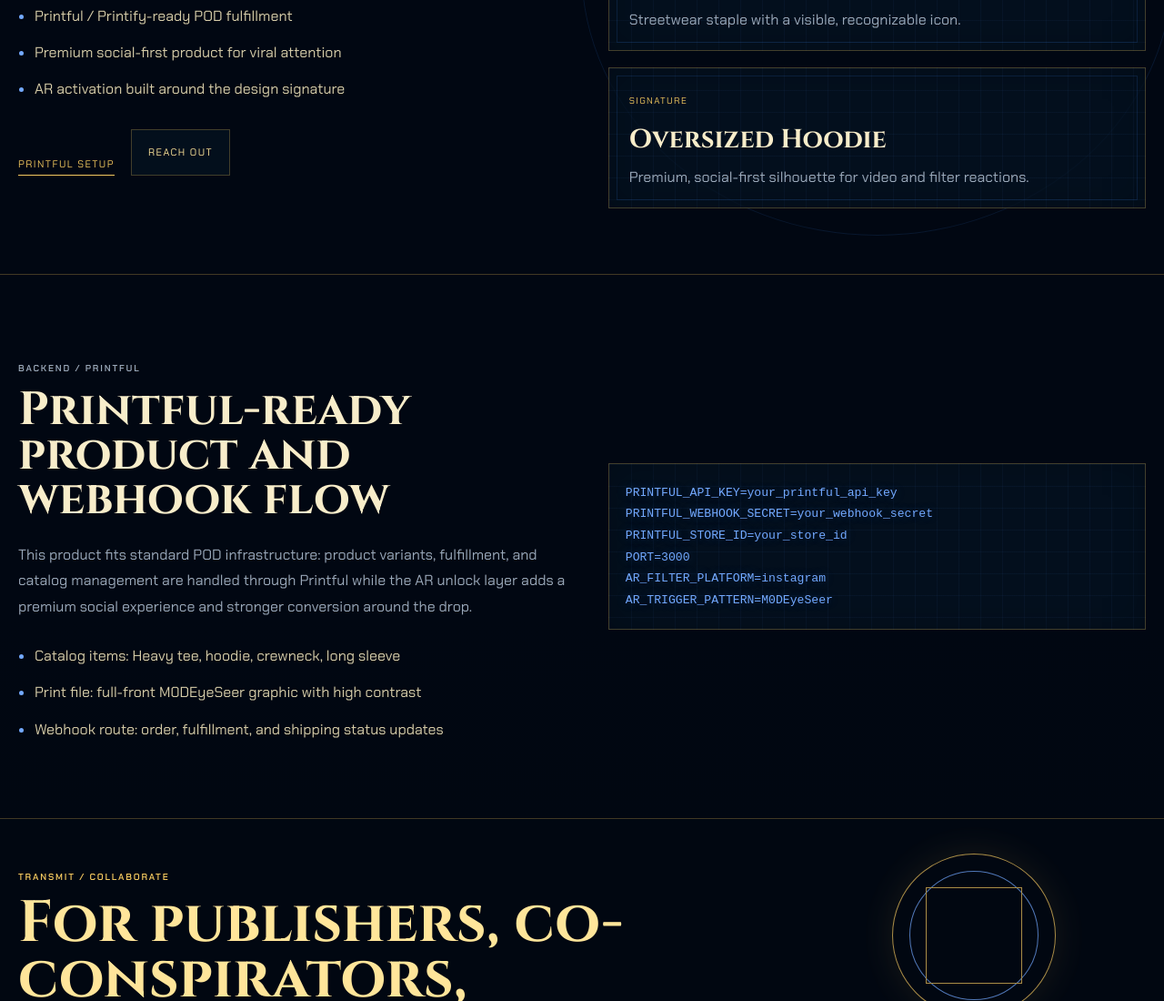
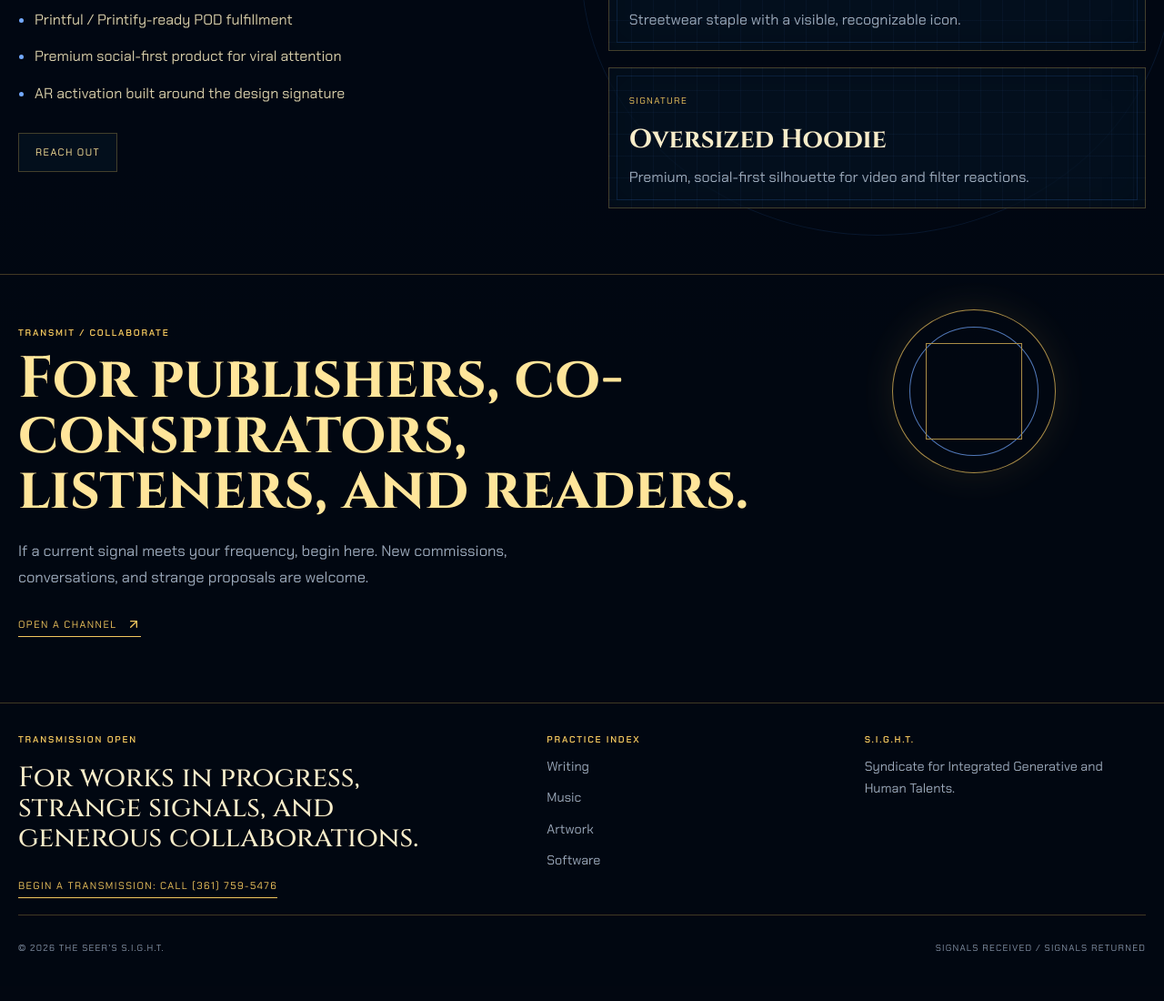
Before and after one commit to anthonyrenecastro-create/the-seers-sight-01, a website: page index.html in a window 1280 px wide. Shown: the part 3762-4862 px from the top of the page at 91% size. Drawn offline with Linux system fonts and the light colour scheme.

Commit message:
Remove Printful/backend webhook-flow section and its dangling shop link

```diff
--- a/index.html
+++ b/index.html
@@ -271,7 +271,6 @@
                 <li>AR activation built around the design signature</li>
               </ul>
               <div class="shop-cta">
-                <a href="#printful" class="channel-link">Printful setup</a>
                 <a href="#transmit" class="ghost-button">Reach out</a>
               </div>
             </div>
@@ -294,32 +293,6 @@
                 <h3>Oversized Hoodie</h3>
                 <p>Premium, social-first silhouette for video and filter reactions.</p>
               </article>
-            </div>
-          </div>
-        </section>
-
-        <section id="printful" class="backend-section">
-          <div class="container backend-grid">
-            <div class="backend-copy">
-              <p class="section-label">Backend / Printful</p>
-              <h2>Printful-ready product and webhook flow</h2>
-              <p>
-                This product fits standard POD infrastructure: product variants, fulfillment, and catalog management are handled through Printful while the AR unlock layer adds a premium social experience and stronger conversion around the drop.
-              </p>
-              <ul class="backend-list">
-                <li>Catalog items: Heavy tee, hoodie, crewneck, long sleeve</li>
-                <li>Print file: full-front M0DEyeSeer graphic with high contrast</li>
-                <li>Webhook route: order, fulfillment, and shipping status updates</li>
-              </ul>
-            </div>
-
-            <div class="config-card" aria-label="Printful env configuration">
-              <pre>PRINTFUL_API_KEY=your_printful_api_key
-PRINTFUL_WEBHOOK_SECRET=your_webhook_secret
-PRINTFUL_STORE_ID=your_store_id
-PORT=3000
-AR_FILTER_PLATFORM=instagram
-AR_TRIGGER_PATTERN=M0DEyeSeer</pre>
             </div>
           </div>
         </section>
```
